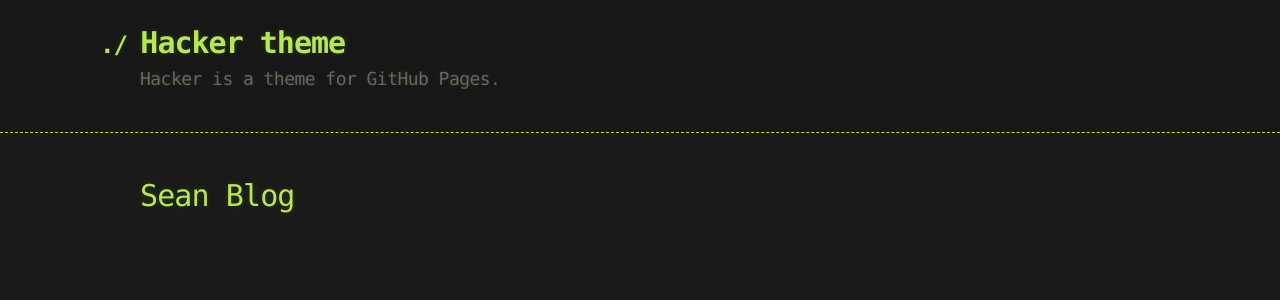
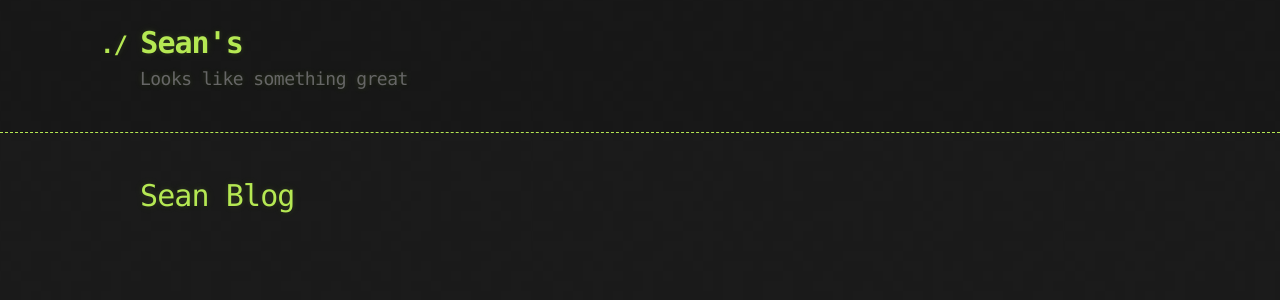
Before and after one commit to ssunch/ssunch.github.io, a Jekyll site: the page built from index.md, in a window 1280 px wide. Shown: the top 300 px of the page. Built offline with Jekyll 4.4.1, drawn with Linux system fonts in a browser that asks for light colours; our own code applies the rules of GitHub Pages for plain Markdown files.

Commit message:
Update _config.yml

```diff
--- a/_config.yml
+++ b/_config.yml
@@ -1,5 +1,5 @@
-title: Hacker theme
-description: Hacker is a theme for GitHub Pages.
+title: Sean's
+description: Looks like something great
 show_downloads: true
 google_analytics:
 theme: jekyll-theme-hacker
```
